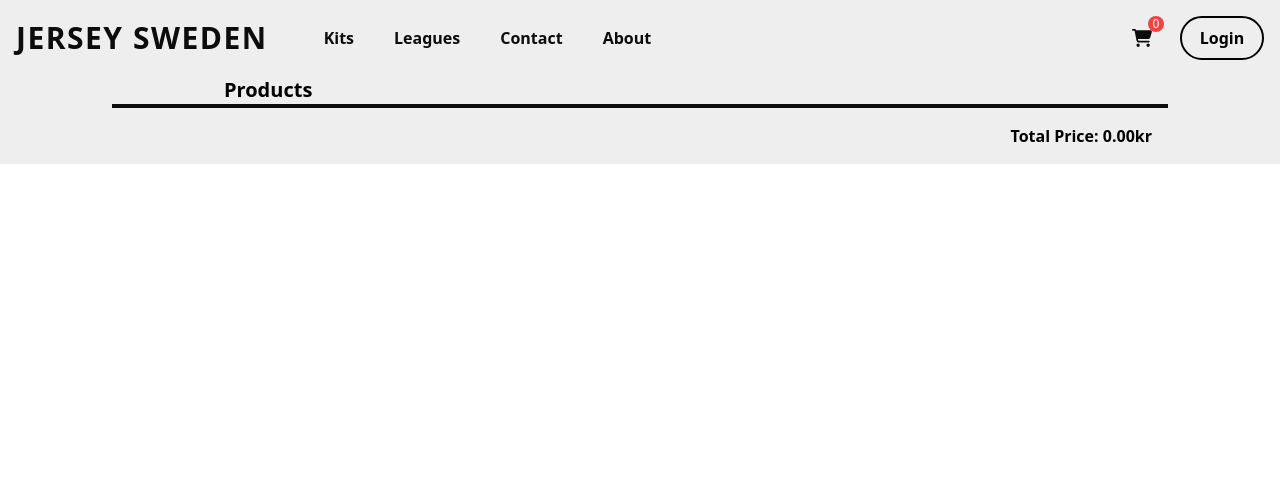
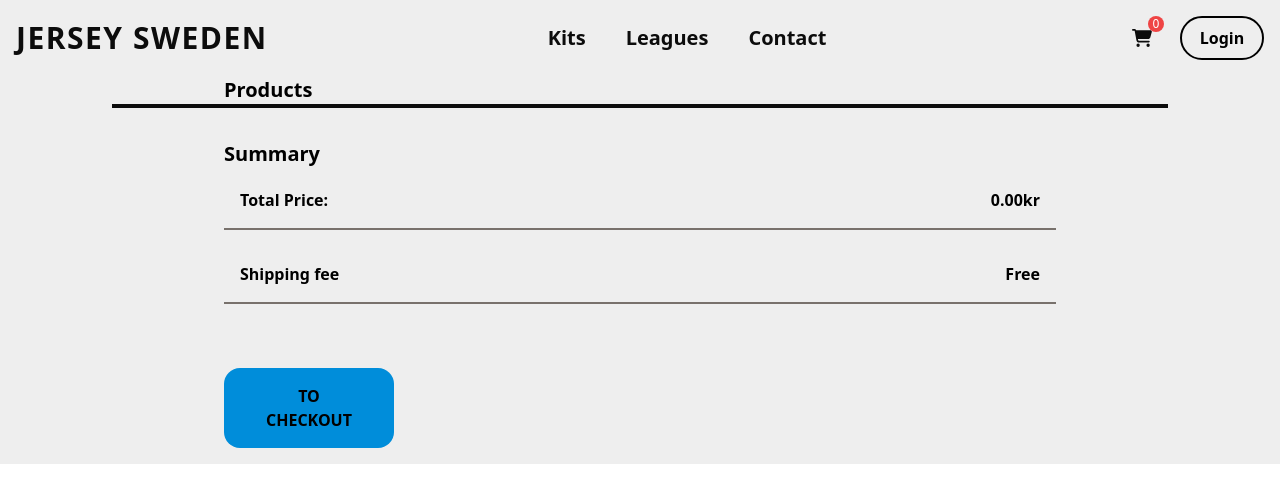
Before and after one commit to Sajad1-0/jerseySweden, a React (Create React App) app: page /cart in a window 1280 px wide. Shown: the top 502 px of the page. Built offline with nearby package versions, Linux system fonts and the light colour scheme.

Commit message:
almost done

```diff
--- a/src/Components/CartProducts.jsx
+++ b/src/Components/CartProducts.jsx
@@ -2,6 +2,7 @@ import React, {useContext} from 'react'
 import { JerseyContext } from '../Context/JerseyContext'
 import { CgRemove } from "react-icons/cg";
 import { MdAddCircleOutline } from "react-icons/md";
+import { Link } from 'react-router-dom';
 
 const CartProducts = () => {
     // Import allKits, getCart removeFromCart from JerseyContext
@@ -14,6 +15,9 @@ const CartProducts = () => {
         return total + (quantity * kit.price);
     }, 0)
 
+    //Filter all kits to get only products that are in the cart
+    const cartItems = allKits.filter(kit => cartProducts[kit.id] > 0);
+
 
   return (
     <div className='md:mx-28 my-140'>
@@ -23,18 +27,23 @@ const CartProducts = () => {
         </div>
         <hr  className='h-1 bg-textColor border-none'/>
         {/* This shows if we have a product in cart page */}
-        {allKits.map((e) => {
+        {cartItems.map((e) => {
             if (cartProducts[e.id] > 0) {
-     return (
-        <div>
+                return <div>
+
                 {/* Cart product format */}
-            <div className='flex items-center gap-8 lg:gap-14 px-5'>
+                <div className='flex flex-col md:flex-row duration-200
+                     items-center justify-between gap-8 lg:gap-14 px-5'>
+                    <Link to={`/kits/2/product/${e.id}`} >
                     <img src={e.image} alt="" className='w-[150px] pt-4'/>
-                <p className=''>{e.name}</p>
-                <p>Price: {e.price}kr</p>
+                    </Link>
+                    <p className='font-medium'>{e.name}</p>
+                     <p className='font-medium'>Price: {e.price}kr</p>
                      {/* Button for product quantity */}
-                <button className='text-center'>Quantity: {cartProducts[e.id]}</button>
-                <p>Total Price: {e.price * cartProducts[e.id]}kr</p>
+                    <button className='text-center w-8 h-8 border-2 border-stone-500 bg-primary
+                    font-medium'
+                    >{cartProducts[e.id]}</button>
+                    <p className='font-medium'>Total Price: {e.price * cartProducts[e.id]}kr</p>
                     <div className='flex items-center gap-8 pb-4'>
                     <MdAddCircleOutline onClick={() => addToCart(e.id)} className='text-3xl cursor-pointer'/>
                     <CgRemove onClick={()=> removeFromCart(e.id)}className='text-2xl cursor-pointer'/>
@@ -43,12 +52,34 @@ const CartProducts = () => {
                  </div>
                     <hr className='border-b border-textColor'/>
                 </div>
-                )
+
             }
+            return null;
          })}
+
+            {/* Summary section */}
+            <div className='md:mx-28 my-140'>
+                <div className='flex items-center gap-8 lg:gap-14 px-52 lg:px-0 text-xl font-semibold
+                mt-8'>
+                    <h1>Summary</h1>
+                </div>
                 {/* Display the total price at the bottom */}
-        <div className='flex justify-center md:justify-end p-4 '>
-          <h2 className='text-md font-semibold '>Total Price: {totalPrice.toFixed(2)}kr</h2>
+                <div className='flex justify-between  p-4 '>
+                    <h2 className='text-md font-semibold mt-1 '>Total Price:</h2>
+                    <p className='text-md font-semibold mt-1'>{totalPrice.toFixed(2)}kr</p>
+                </div>
+                <hr className='border border-stone-500 mb-4'/>
+                {/* Shipping section */}
+                <div className='flex justify-between p-4'>
+                    <h2 className='text-md font-semibold'>Shipping fee</h2>
+                    <p className='text-md font-semibold'>Free</p>
+                </div>
+                <hr className='border border-stone-500 mb-12'/>
+                {/* Button to go to payment section */}
+                <div>
+                    <button className='w-[170px] my-4 bg-hoverColor rounded-2xl py-4 px-8
+                    font-semibold hover:shadow-md hover:shadow-textColor active:text-primary'>TO CHECKOUT</button>
+                </div>
             </div>
     </div>
   )
--- /dev/null
+++ b/src/Components/CartTotalQuantity.jsx
@@ -0,0 +1,19 @@
+import {useContext} from 'react'
+import { JerseyContext } from '../Context/JerseyContext'
+
+const CartTotalQuantity = () => {
+
+    const {cartProducts} = useContext(JerseyContext);
+
+    // Calculate the total quantity of all products on cart icon
+    const totalProducts = Object.values(cartProducts).reduce((sum, quantity) =>
+    sum + quantity, 0);
+
+  return (
+    <div>
+        <span>{totalProducts}</span>
+    </div>
+  )
+}
+
+export default CartTotalQuantity
--- a/src/Components/Ligor/Laliga.jsx
+++ b/src/Components/Ligor/Laliga.jsx
@@ -1,9 +1,16 @@
-import React from 'react'
+import React, { useContext } from 'react'
 import  {LaligaKits}  from '../../Assets/Jersey-sweden/FootballKits'
 import { Link } from 'react-router-dom'
+import { JerseyContext } from '../../Context/JerseyContext'
+import { TbShoppingBagPlus } from "react-icons/tb";
+
+
 
 // Component for la lagia kits
 const LaLiga = () => {
+
+  const {addToCart, } = useContext(JerseyContext);
+
   return (
     <div >
        <ul
@@ -21,7 +28,12 @@ const LaLiga = () => {
             <p className='text-center font-semibold'>
               {data.name}</p>
             <p className='text-center'>{data.price}kr</p>
+            <div className='flex justify-end'>
+              <TbShoppingBagPlus onClick={() => addToCart(data.id)}
+               className='text-4xl active:text-hoverColor'/>
+            </div>
           </li>
+
         ))}
 
        </ul>
--- a/src/Components/Ligor/NationalTeams.jsx
+++ b/src/Components/Ligor/NationalTeams.jsx
@@ -1,10 +1,14 @@
-import React from 'react'
+import React, { useContext }from 'react'
 import { InternationalKits } from '../../Assets/Jersey-sweden/FootballKits'
 import { Link } from 'react-router-dom'
+import { TbShoppingBagPlus } from "react-icons/tb";
+import { JerseyContext } from '../../Context/JerseyContext';
+
 
 //Component for national teams
 const NationalTeams = () => {
-  console.log('National Teams: ', InternationalKits);
+
+  const {addToCart, } = useContext(JerseyContext);
 
   return (
     <div>
@@ -25,6 +29,10 @@ const NationalTeams = () => {
 
                    <p className='text-center font-semibold'>{data.name}</p>
                    <p className='text-center'>{data.price}kr</p>
+                   <div className='flex justify-end'>
+              <TbShoppingBagPlus onClick={() => addToCart(data.id)}
+               className='text-4xl active:text-hoverColor'/>
+            </div>
                 </li>
             ))}
         </ul>
--- a/src/Components/Ligor/OtherLeagues.jsx
+++ b/src/Components/Ligor/OtherLeagues.jsx
@@ -1,7 +1,13 @@
-import React from 'react'
+import React, {useContext} from 'react'
 import { otherLeaguesKits } from '../../Assets/Jersey-sweden/FootballKits'
 import { Link } from 'react-router-dom'
+import { JerseyContext } from '../../Context/JerseyContext'
+import { TbShoppingBagPlus } from "react-icons/tb";
+
 const OtherLeagues = () => {
+
+  const {addToCart} = useContext(JerseyContext)
+
   return (
     <div>
         <ul
@@ -19,6 +25,10 @@ const OtherLeagues = () => {
 
                    <p className='text-center font-semibold'>{data.name}</p>
                    <p className='text-center'>{data.price}kr</p>
+                   <div className='flex justify-end'>
+                    <TbShoppingBagPlus onClick={() => addToCart(data.id)}
+                    className='text-4xl active:text-hoverColor'/>
+                  </div>
                 </li>
             ))}
         </ul>
--- a/src/Components/Ligor/PrimierLeague.jsx
+++ b/src/Components/Ligor/PrimierLeague.jsx
@@ -1,8 +1,11 @@
-import React from 'react'
+import React, {useContext} from 'react'
 import { PrimierLeagueKits } from '../../Assets/Jersey-sweden/FootballKits'
 import { Link } from 'react-router-dom'
+import { JerseyContext } from '../../Context/JerseyContext'
+import { TbShoppingBagPlus } from "react-icons/tb";
+const PrimierLeague = () => {
 
-const PrimierLeague = () => {
+  const {addToCart} = useContext(JerseyContext)
   return (
     <div>
         <ul
@@ -20,6 +23,10 @@ const PrimierLeague = () => {
 
                    <p className='text-center font-semibold'>{data.name}</p>
                    <p className='text-center'>{data.price}kr</p>
+                   <div className='flex justify-end'>
+                    <TbShoppingBagPlus onClick={() => addToCart(data.id)}
+                    className='text-4xl active:text-hoverColor'/>
+                    </div>
                 </li>
             ))}
         </ul>
--- a/src/Components/Ligor/SeriaA.jsx
+++ b/src/Components/Ligor/SeriaA.jsx
@@ -1,8 +1,12 @@
-import React from 'react'
+import React, {useContext} from 'react'
 import { SeriaAKits } from '../../Assets/Jersey-sweden/FootballKits'
 import { Link } from 'react-router-dom'
+import { JerseyContext } from '../../Context/JerseyContext'
+import { TbShoppingBagPlus } from "react-icons/tb";
 
 const SeriaA = () => {
+
+  const {addToCart} = useContext(JerseyContext)
   return (
     <div>
         <ul
@@ -20,6 +24,10 @@ const SeriaA = () => {
 
                    <p className='text-center font-semibold'>{data.name}</p>
                    <p className='text-center'>{data.price}kr</p>
+                   <div className='flex justify-end'>
+                    <TbShoppingBagPlus onClick={() => addToCart(data.id)}
+                    className='text-4xl active:text-hoverColor'/>
+                    </div>
                 </li>
             ))}
         </ul>
--- a/src/Components/Navbar.jsx
+++ b/src/Components/Navbar.jsx
@@ -1,6 +1,8 @@
 import React from 'react'
 import { FaCartShopping } from "react-icons/fa6"
 import {Link } from 'react-router-dom'
+import CartTotalQuantity from './CartTotalQuantity'
+
 
 //Menu links for the navigation menu
 const MenuLinks = [
@@ -19,30 +21,27 @@ const MenuLinks = [
     name: 'Contact',
     link: '/contact',
   },
-  {
-    id: 4,
-    name: 'About',
-    link: '/about',
-  },
 ]
 
 
 const Navbar = () => {
+
   return (
     <div className='bg-primary duration-200 realtive z-40'>
       <div className='py-4'>
         <div className="container flex justify-between items-center lg:gap-4">
 
           {/* Logo and links section */}
-          <div className='flex items-center gap-4'>
+          <div className='flex items-center lg:gap-60'>
 
             <Link to="/" className='text-textColor font-semibold lg:tracking-wider
-            text-2xl lg:text-3xl uppercase hover:text-hoverColor duration-200'>
+            text-2xl lg:text-3xl uppercase hover:text-hoverColor duration-200
+            ml-28 md:ml-0'>
               Jersey Sweden</Link>
 
               {/* Menu links */}
               <div >
-              <ul className='hidden md:flex items-center gap-10 md:px-10 '>
+              <ul  className='hidden md:flex items-center gap-10 md:px-10 lg:text-xl'>
                 {MenuLinks.map((data, index)=> (
                   <li key={index}>
                     <Link to={data.link}
@@ -62,7 +61,7 @@ const Navbar = () => {
                <Link to= '/cart'>
                 < FaCartShopping className='text-xl text-textColor hover:text-hoverColor'/>
                </Link>
-                <div className='add-cart'>0</div>
+                <div className='add-cart'><CartTotalQuantity/></div>
               </button>
 
               {/*login section*/}
--- a/src/Components/RelatedProduct.jsx
+++ b/src/Components/RelatedProduct.jsx
@@ -32,7 +32,8 @@ const RelatedProduct = () => {
 
 
 
-  return (
+
+   return (
     <div className='flex flex-col items-center gap-4 '>
        <h1 className='text-xl font-semibold'>Related Products!</h1>
        <hr  className='w-[200px] border border-textColor'/>
```
Lines whose indentation alone changed are shown as unchanged.
